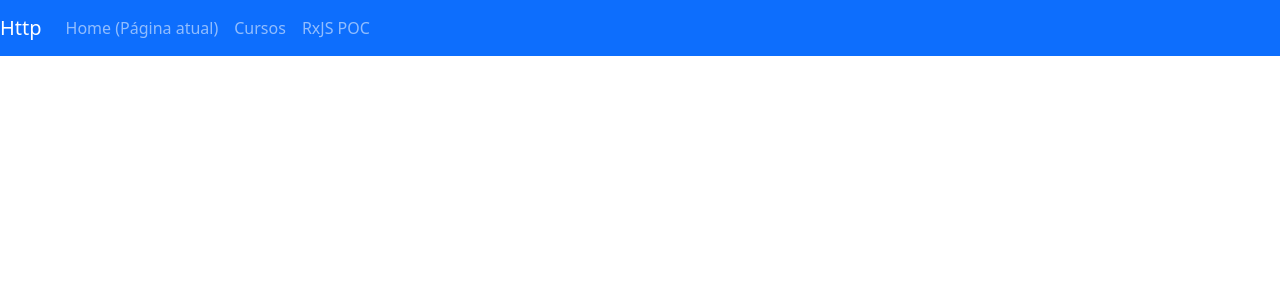
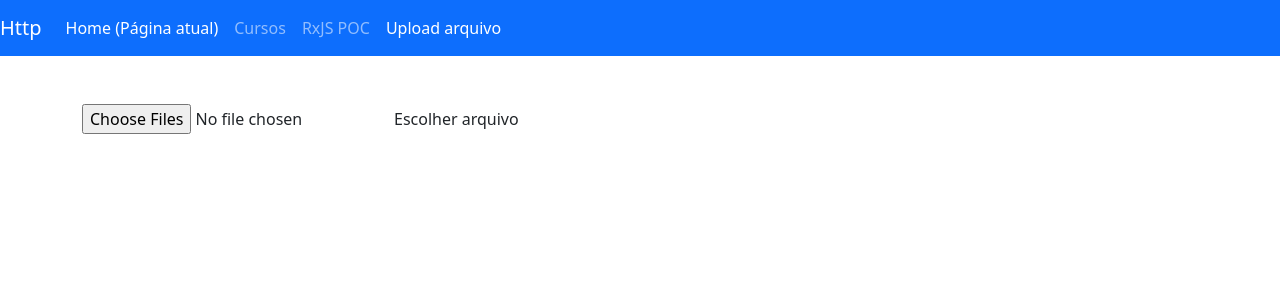
Before and after one commit to AndersonSilva94/estudos-angular-framework, an Angular app in the folder modulo-10-http/http/: page /upload in a window 1280 px wide. Before the commit this address led to /. Shown: the top 300 px of the page. Built offline with nearby package versions, Linux system fonts and the light colour scheme.

Commit message:
feat: :rocket: Upload de Arquivo: Formulário Upload com Bootstrap

```diff
--- a/modulo-10-http/http/src/app/app-routing.module.ts
+++ b/modulo-10-http/http/src/app/app-routing.module.ts
@@ -2,7 +2,7 @@ import { NgModule } from '@angular/core';
 import { RouterModule, Routes } from '@angular/router';
 
 const routes: Routes = [
-  { path: '', pathMatch: 'full', redirectTo: 'cursos' },
+  { path: '', pathMatch: 'full', redirectTo: 'upload' },
   {
     path: 'cursos',
     loadChildren: () => import('./cursos/cursos.module').then(m => m.CursosModule)
@@ -11,8 +11,11 @@ const routes: Routes = [
     path: 'rxjs-poc',
     loadChildren: () => import('./unsubscribe-rxjs/unsubscribe-rxjs.module')
       .then(m => m.UnsubscribeRxjsModule)
-  }
-
+  },
+  {
+    path: 'upload',
+    loadChildren: () => import('./upload-file/upload-file.module').then(m => m.UploadFileModule)
+  },
 ];
 
 @NgModule({
--- a/modulo-10-http/http/src/app/app.component.html
+++ b/modulo-10-http/http/src/app/app.component.html
@@ -14,6 +14,9 @@
       <a class="nav-item nav-link" routerLinkActive="active" [routerLink]="['/rxjs-poc']">
         RxJS POC
       </a>
+      <a class="nav-item nav-link" routerLinkActive="active" [routerLink]="['/upload']">
+        Upload arquivo
+      </a>
     </div>
   </div>
 </nav>
--- /dev/null
+++ b/modulo-10-http/http/src/app/upload-file/upload-file/upload-file.component.html
@@ -0,0 +1,6 @@
+<div class="mt-5">
+  <div class="custom-file">
+    <input type="file" class="custom-file-input" id="customFile" (change)="onChange($event)" multiple>
+    <label class="custom-file-label" id="customFileLabel" for="customFile">Escolher arquivo</label>
+  </div>
+</div>
--- /dev/null
+++ b/modulo-10-http/http/src/app/upload-file/upload-file/upload-file.component.ts
@@ -0,0 +1,26 @@
+import { Component, OnInit } from '@angular/core';
+
+@Component({
+  selector: 'app-upload-file',
+  templateUrl: './upload-file.component.html',
+  styleUrls: ['./upload-file.component.scss']
+})
+export class UploadFileComponent implements OnInit {
+
+  constructor() { }
+
+  ngOnInit(): void {
+  }
+
+  onChange(event: any) {
+    const selectedFiles = <FileList>event.target.files;
+    (document.getElementById('customFileLabel') as HTMLElement).innerHTML = selectedFiles[0].name;
+
+    const fileNames = []
+    for(let i = 0; i < selectedFiles.length; i++) {
+      fileNames.push(selectedFiles[i].name)
+    }
+    (document.getElementById('customFileLabel') as HTMLElement).innerHTML = fileNames.join(', ');
+  }
+
+}
```
Also changed, not shown: modulo-10-http/http/src/app/upload-file/upload-file-routing.module.ts (added, +13 -0 lines), modulo-10-http/http/src/app/upload-file/upload-file.module.ts (added, +17 -0 lines), modulo-10-http/http/src/app/upload-file/upload-file/upload-file.component.scss (added), 1 other file (tests, documents, lock files or other folders).
